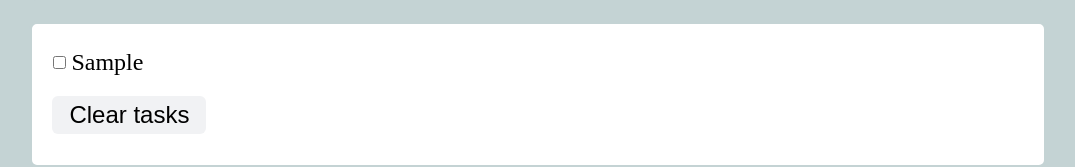
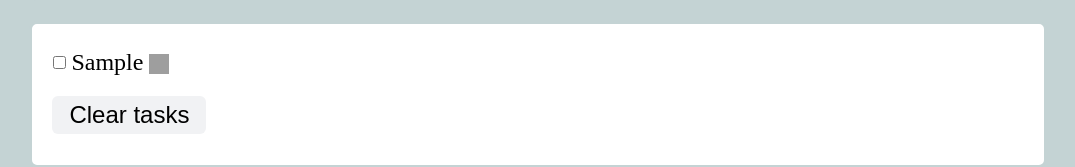
Before and after one commit to gosikxo/todolist, a React (Create React App) app: page / in a window 1280 px wide. Both pictures are taken after typing "Sample" into the empty fields and a click on the button "Add". Shown: the part 244-411 px from the top of the page, without its empty margins (105-1180 px from the left). Built offline with nearby package versions, Linux system fonts and the light colour scheme; grey boxes are pictures that could not be loaded.

Commit message:
Add delete button to each task

```diff
--- a/src/App.css
+++ b/src/App.css
@@ -75,6 +75,17 @@ body {
     padding-top: 25px;
 }
 
+.taskDelete {
+    margin-left: 6px;
+    margin-top: 5px;
+    width: 20px;
+    height: 20px;
+}
+
+.taskDelete:hover {
+    cursor: pointer;
+}
+
 .tasks button {
     margin-left: 20px;
 }
--- a/src/components/Todo.tsx
+++ b/src/components/Todo.tsx
@@ -5,6 +5,7 @@ export const Todo = (props: {onCheck: () => void, name: string, id: number, isDo
     <div>
       <input onChange={props.onCheck} checked={props.isDone} type="checkbox"></input>
       <span className={props.isDone ? 'clicked': "notClicked"}>{props.name}</span>
+      <img className='taskDelete' src="https://img.icons8.com/officexs/16/000000/delete-sign.png"/>
     </div>
 )
 }
```
